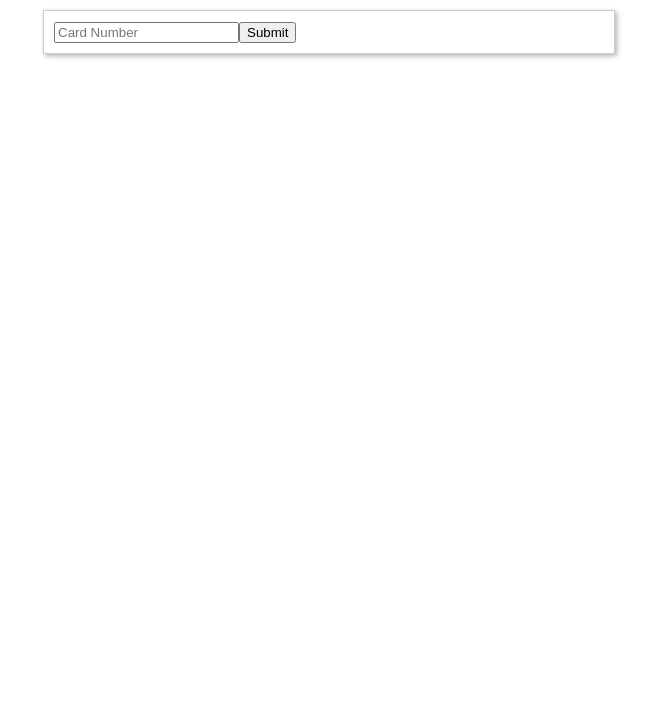
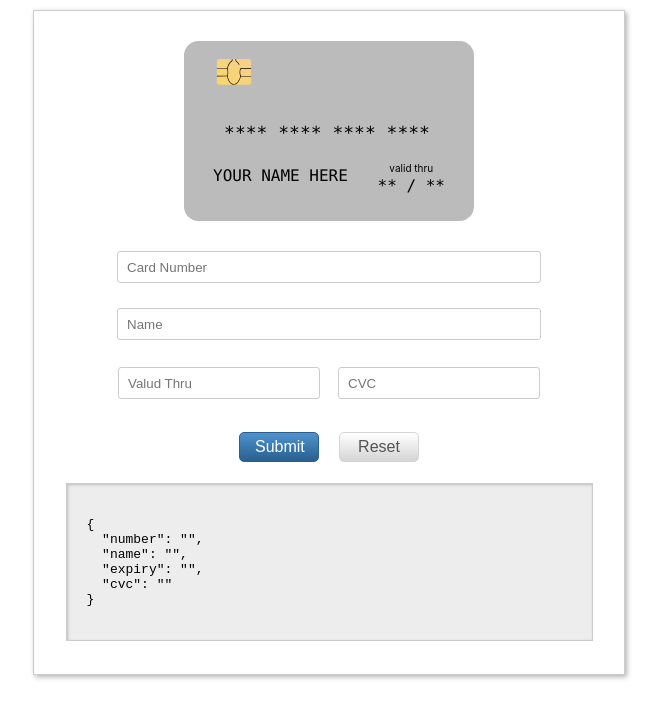
Before and after one commit to pongpanott/20scoops-credit-card-form-test, a React (Create React App) app: page / in a window 1280 px wide. Shown: the top 718 px of the page, without its empty margins (311-972 px from the left). Built offline with nearby package versions, Linux system fonts and the light colour scheme.

Commit message:
update form & create credit card

```diff
--- a/src/App.js
+++ b/src/App.js
@@ -1,32 +1,112 @@
 import React, { useState } from "react";
+import CreditCard from "./components/CreditCard";
 import FormHandle from "./components/FormHandle";
 
 function App() {
-  const { handleChange, handleFormSubmit, values, errors } = FormHandle();
+  const { handleChange, handleFormSubmit, values, errors, formReset } =
+    FormHandle();
 
-  console.log(`errors`, errors);
+  const [isFocus, setIsFocus] = useState({
+    number: false,
+    name: false,
+    expire: false,
+    cvc: false,
+  });
 
   return (
-    <div
-      style={{
-        width: 550,
-        margin: "10px auto 0 auto",
-        boxShadow: "",
-        border: "1px solid #CCCCCD",
-        boxShadow: "2px 2px 5px rgb(0 0 0 / 30%)",
-        padding: "10px",
-      }}
-    >
+    <div className="form-wrapper">
+      <CreditCard values={values} isFocus={isFocus} />
       <form onSubmit={handleFormSubmit}>
-        <input
-          type="text"
-          name="cardNumber"
-          onChange={handleChange}
-          placeholder="Card Number"
-        />
-        {errors.cardNumber ? <span>required</span> : null}
-        <input type="submit" />
+        {/* card number */}
+        <div className="form-row">
+          <input
+            className="form-input"
+            type="text"
+            name="number"
+            value={values.number}
+            onChange={(e) => handleChange(e)}
+            maxLength={19}
+            placeholder="Card Number"
+          />
+          <span
+            className="error-text"
+            style={{ visibility: errors.number ? "visible" : "hidden" }}
+          >
+            required
+          </span>
+        </div>
+        {/* name */}
+        <div className="form-row">
+          <input
+            className="form-input"
+            type="text"
+            name="name"
+            value={values.name}
+            onChange={(e) => handleChange(e)}
+            maxLengt={12}
+            placeholder="Name"
+          />
+          <span
+            className="error-text"
+            style={{ visibility: errors.name ? "visible" : "hidden" }}
+          >
+            required
+          </span>
+        </div>
+        {/* expire & cvc */}
+        <div className="half-form-row">
+          <div>
+            {/* expire */}
+            <input
+              className="half-form-input"
+              type="text"
+              name="expiry"
+              value={values.expiry}
+              onChange={(e) => handleChange(e)}
+              maxLengt={12}
+              placeholder="Valud Thru"
+            />
+            <span
+              className="half-error-text"
+              style={{ visibility: errors.expiry ? "visible" : "hidden" }}
+            >
+              required
+            </span>
+          </div>
+          <div>
+            {/* cvc */}
+            <input
+              className="half-form-input"
+              type="text"
+              name="cvc"
+              value={values.cvc}
+              onChange={(e) => handleChange(e)}
+              maxLength={3}
+              placeholder="CVC"
+              onFocus={() => setIsFocus({ ...isFocus, cvc: true })}
+              onBlur={() => setIsFocus({ ...isFocus, cvc: false })}
+            />
+            <span
+              className="half-error-text"
+              style={{ visibility: errors.cvc ? "visible" : "hidden" }}
+            >
+              required
+            </span>
+          </div>
+        </div>
+
+        <div className="button-wrapper">
+          <button type="submit">Submit</button>
+          <button type="reset" onClick={() => formReset()}>
+            Reset
+          </button>
+        </div>
       </form>
+
+      <pre className="data-preview">
+        <pre>{values ? JSON.stringify(values, null, 2) : {}}</pre>
+        {/* {JSON.stringify({}, null, 2)} */}
+      </pre>
     </div>
   );
 }
--- /dev/null
+++ b/src/components/CreditCard.js
@@ -0,0 +1,35 @@
+import React from "react";
+import chipSvg from "../assets/chip.svg";
+
+function CreditCard(props) {
+  const { values, isFocus } = props;
+
+  return (
+    <div
+      className={
+        isFocus.cvc ? "credit-card-wrapper flip-to-back" : "credit-card-wrapper"
+      }
+    >
+      <div className="credit-card-inner">
+        <div className="credit-card-front">
+          <img src={chipSvg} alt="chip" className="chip" />
+          <div className="card-number">**** **** **** ****</div>
+          <div className="card-name">
+            {values.name ? values.name : "your name here"}
+          </div>
+          <div className="card-expire">
+            <div className="expire-text">valid thru</div>
+            <div className="expire-value">** / **</div>
+          </div>
+        </div>
+        <div className="credit-card-back">
+          <div className="card-strip" />
+          <div className="card-sign-here" />
+          <div className="card-cvc">{values.cvc}</div>
+        </div>
+      </div>
+    </div>
+  );
+}
+
+export default CreditCard;
--- a/src/components/FormHandle.js
+++ b/src/components/FormHandle.js
@@ -2,40 +2,82 @@ import { useState } from "react";
 
 function FormHandle() {
   const [values, setValues] = useState({
-    cardNumber: "",
-    cardName: "",
-    cardValid: "",
+    number: "",
+    name: "",
+    expiry: "",
     cvc: "",
   });
-
   const [errors, setErrors] = useState({});
 
   const handleChange = (e) => {
     const { name, value } = e.target;
-    setValues({ ...values, [name]: value });
+    // console.log(`name`, name);
+    // console.log(`value`, value);
+    if (name === "number") {
+      setValues({
+        ...values,
+        number: value,
+      });
+    }
+    if (name === "name") {
+      setValues({ ...values, name: value });
+    }
+    if (name === "expiry") {
+      setValues({ ...values, expiry: value });
+    }
+    if (name === "cvc") {
+      setValues({ ...values, cvc: value.replace(/\D/g, "") });
+    }
+    validateForm({ [name]: value });
   };
 
-  const validateForm = (values) => {
-    let errors = {};
+  const validateForm = (fieldValue = values) => {
+    let temp = { ...errors };
 
-    // errors.cardNumber = false;
-
-    if (!values.cardNumber) {
-      errors.cardNumber = true;
+    if ("number" in fieldValue) {
+      temp.number = !fieldValue.number;
+    }
+    if ("name" in fieldValue) {
+      temp.name = !fieldValue.name;
+    }
+    if ("expiry" in fieldValue) {
+      temp.expiry = !fieldValue.expiry;
+    }
+    if ("cvc" in fieldValue) {
+      temp.cvc = !fieldValue.cvc;
     }
 
-    return errors;
+    setErrors({ ...temp });
+
+    if (fieldValue === values) {
+      console.log(`fieldValue`, fieldValue);
+      console.log(`values`, values);
+      return Object.values(temp).every((x) => x === "");
+    }
   };
 
   const handleFormSubmit = (e) => {
+    console.log("form submit");
     e.preventDefault();
 
-    let errors = validateForm(values);
     console.log(`errors`, errors);
-    setErrors(errors);
+    if (validateForm()) {
+      alert("complete");
+    }
   };
 
-  return { handleChange, handleFormSubmit, values, errors };
+  const formReset = () => {
+    setValues({ number: "", name: "", expiry: "", cvc: "" });
+    setErrors({});
+  };
+
+  return {
+    handleChange,
+    handleFormSubmit,
+    values,
+    errors,
+    formReset,
+  };
 }
 
 export default FormHandle;
--- a/src/index.css
+++ b/src/index.css
@@ -1,13 +1,273 @@
 body {
   margin: 0;
-  font-family: -apple-system, BlinkMacSystemFont, 'Segoe UI', 'Roboto', 'Oxygen',
-    'Ubuntu', 'Cantarell', 'Fira Sans', 'Droid Sans', 'Helvetica Neue',
+  font-family: -apple-system, BlinkMacSystemFont, "Segoe UI", "Roboto", "Oxygen",
+    "Ubuntu", "Cantarell", "Fira Sans", "Droid Sans", "Helvetica Neue",
     sans-serif;
   -webkit-font-smoothing: antialiased;
   -moz-osx-font-smoothing: grayscale;
 }
 
 code {
-  font-family: source-code-pro, Menlo, Monaco, Consolas, 'Courier New',
+  font-family: source-code-pro, Menlo, Monaco, Consolas, "Courier New",
     monospace;
 }
+
+.form-wrapper {
+  width: 550px;
+  margin: 10px auto;
+  border: 1px solid #cccccd;
+  box-shadow: 2px 2px 5px rgb(0 0 0 / 30%);
+  padding: 20px;
+}
+
+.credit-card-wrapper {
+  padding: 5px;
+  width: 300px;
+  height: 200px;
+  perspective: 1000px;
+  transition: transform 0.8s;
+  transform-style: preserve-3d;
+  background-color: transparent;
+  margin: auto;
+}
+
+.credit-card-inner {
+  padding: 5px;
+  perspective: 1000px;
+  position: relative;
+  width: 100%;
+  height: 100%;
+  text-align: center;
+  transition: transform 0.8s;
+  transform-style: preserve-3d;
+}
+
+.credit-card-front,
+.credit-card-back {
+  position: absolute;
+  width: 100%;
+  height: 100%;
+  -webkit-backface-visibility: hidden;
+  backface-visibility: hidden;
+}
+
+/* front credit card */
+.credit-card-front {
+  border-radius: 14.5px;
+  width: 290px;
+  height: 180px;
+  margin: auto;
+  position: absolute;
+  background-color: #bbb;
+  color: black;
+}
+
+/* flip here */
+.flip-to-back {
+  transform: rotateY(180deg);
+}
+
+/* back create card */
+.credit-card-back {
+  background-color: #bbb;
+  border-radius: 14.5px;
+  width: 290px;
+  height: 180px;
+  margin: auto;
+  position: absolute;
+  transform: rotateY(180deg);
+}
+
+.chip {
+  width: 42px;
+  height: 26px;
+  top: 10%;
+  left: 10%;
+  position: absolute;
+}
+
+.card-number {
+  width: 228px;
+  height: 28px;
+  top: 45%;
+  left: 10%;
+  font-family: Consolas, Courier, monospace;
+  font-size: 18px;
+  /* font-size: 20px; */
+  position: absolute;
+}
+
+.card-name {
+  width: 228px;
+  height: 28px;
+  bottom: 15%;
+  left: 10%;
+  font-family: Consolas, Courier, monospace;
+  text-align: left;
+  text-overflow: ellipsis;
+  text-transform: uppercase;
+  width: 60%;
+  position: absolute;
+}
+
+.card-expire {
+  bottom: 15%;
+  font-size: 0;
+  line-height: 1;
+  position: absolute;
+  right: 10%;
+}
+
+.expire-text {
+  font-size: 10px;
+  margin-bottom: 5px;
+}
+
+.expire-value {
+  font-family: Consolas, Courier, monospace;
+  font-size: 16px;
+}
+
+.card-strip {
+  background-color: #2a1d16;
+  height: 22%;
+  left: 0;
+  position: absolute;
+  top: 9%;
+  width: 100%;
+}
+
+.card-sign-here {
+  background: repeating-linear-gradient(
+    0.1deg,
+    #fff 20%,
+    #fff 40%,
+    #fea 40%,
+    #fea 44%,
+    #fff 44%
+  );
+  height: 18%;
+  left: 5%;
+  position: absolute;
+  top: 35%;
+  width: 75%;
+}
+
+.card-cvc {
+  color: #222;
+  font-family: Consolas, Courier, monospace;
+  font-size: 14px;
+  left: 67%;
+  line-height: 1;
+  position: absolute;
+  top: 42%;
+}
+
+.form-row:first-child {
+  width: 80%;
+  padding: 8px 5px 4px 5px;
+  box-sizing: border-box;
+  margin: 0 auto;
+  display: flex;
+  flex-direction: column;
+}
+
+.form-row:not(:first-child) {
+  width: 80%;
+  padding: 0 5px;
+  box-sizing: border-box;
+  margin: 0 auto;
+  display: flex;
+  flex-direction: column;
+}
+
+.form-input {
+  display: block;
+  margin: 2px auto;
+  width: 424px;
+  height: 32px;
+  border: 1px solid #ccc;
+  border-radius: 3px;
+  box-sizing: border-box;
+  padding: 6px 9px;
+}
+
+.error-text {
+  display: block;
+  font-size: 14px;
+  padding-left: 8px;
+  color: red;
+  /* position: absolute; */
+}
+
+.half-form-row {
+  width: 80%;
+  box-sizing: border-box;
+  margin: 0 auto;
+  display: flex;
+  flex-direction: row;
+}
+
+.half-form-row > div {
+  width: 50%;
+  padding: 6px 9px;
+}
+
+.half-form-input {
+  /* display: block; */
+  width: 100%;
+  margin: 2px auto;
+  height: 32px;
+  border: 1px solid #ccc;
+  border-radius: 3px;
+  box-sizing: border-box;
+  padding: 6px 9px;
+}
+
+.half-error-text {
+  display: block;
+  padding-left: 4px;
+  font-size: 14px;
+  color: red;
+}
+
+.data-preview {
+  width: 485px;
+  min-height: 15px;
+  border: 1px solid #ccc;
+  background-color: #eeedee;
+  box-shadow: inset 1px 1px 3px rgb(0 0 0 / 20%);
+  padding: 20px;
+  margin: 13px auto;
+}
+
+.button-wrapper {
+  width: 80%;
+  margin: auto;
+  padding: 8px 5px;
+  display: flex;
+  justify-content: center;
+}
+
+.button-wrapper > button {
+  width: 80px;
+  height: 30px;
+  display: inline-block;
+  border-radius: 5px;
+  padding: 5px 15px;
+  font-size: 16px;
+  margin: 0 10px;
+  cursor: pointer;
+}
+
+.button-wrapper > button:first-child {
+  background-image: linear-gradient(#4f93ce, #285f8f);
+  border: 1px solid #285f8f;
+  color: white;
+}
+
+.button-wrapper > button:last-child {
+  background-image: linear-gradient(#ffffff, #d5d5d5);
+  border: 1px solid #d5d5d5;
+  color: #555;
+}
```
Also changed, not shown: src/assets/chip.svg (added), 1 other file (tests, documents, lock files or other folders).
